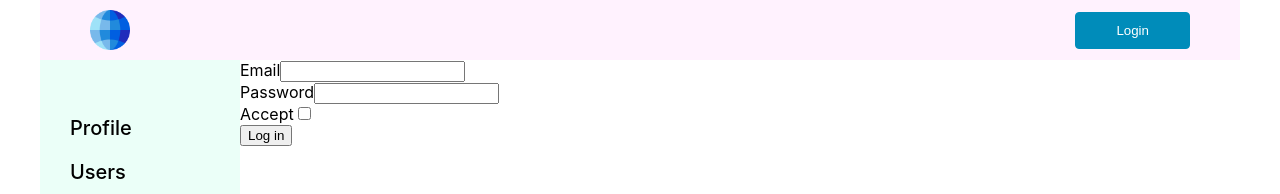
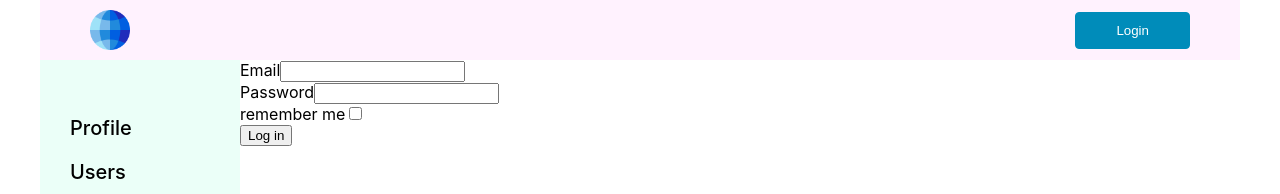
Before and after one commit to AnnaIgnatova/samurai-course, a React (Create React App) app: page /login in a window 1280 px wide. Shown: the top 194 px of the page. Built offline with nearby package versions, Linux system fonts and the light colour scheme; no server answers.

Commit message:
add login container

```diff
--- a/src/App.tsx
+++ b/src/App.tsx
@@ -8,7 +8,7 @@ import { NavbarContainer } from "./containers/NavbarContainer";
 import UsersContainer from "./containers/UsersContainer";
 import ProfileContainer from "./containers/ProfileContainer";
 import { AuthContainer } from "./containers/AuthContainer";
-import { Login } from "./components/Login";
+import { LoginContainer } from "./containers/LoginContainer";
 
 const App: React.FC = () => {
   return (
@@ -24,7 +24,7 @@ const App: React.FC = () => {
             <Route path="/music" element={<Music />} />
             <Route path="/settings" element={<Settings />} />
             <Route path="/users" element={<UsersContainer />} />
-            <Route path="/login" element={<Login />} />
+            <Route path="/login" element={<LoginContainer />} />
           </Routes>
         </div>
       </div>
--- a/src/api/index.ts
+++ b/src/api/index.ts
@@ -31,8 +31,9 @@ export const loginUser = async (
   rememberMe?: boolean,
   captcha?: boolean
 ) => {
+  console.log(email, password);
   return axiosInstance
-    .post(`/auth/login`, { email, password, rememberMe, captcha })
+    .post(`/auth/login`, { data: { email, password, rememberMe, captcha } })
     .then((res) => res);
 };
 
--- a/src/components/Login/index.tsx
+++ b/src/components/Login/index.tsx
@@ -1,4 +1,5 @@
 import React from "react";
+import { Navigate } from "react-router-dom";
 import { Field, reduxForm } from "redux-form";
 import "./style.module.css";
 
@@ -7,12 +8,16 @@ export interface LoginFormData {
   onSubmit?: any;
 }
 
-export const Login = () => {
+export const Login: React.FC<any> = ({ loginUserThunk, isAuth }) => {
   const handleSubmit = (values: any) => {
-    console.log(values);
+    loginUserThunk(values);
   };
 
-  return <LoginReduxForm onSubmit={handleSubmit} />;
+  return isAuth ? (
+    <Navigate to="/profile" />
+  ) : (
+    <LoginReduxForm onSubmit={handleSubmit} />
+  );
 };
 
 let LoginForm: React.FC<LoginFormData> = ({ handleSubmit }) => {
@@ -27,8 +32,8 @@ let LoginForm: React.FC<LoginFormData> = ({ handleSubmit }) => {
         <Field name="password" component="input" type="password" />
       </div>
       <div>
-        <label htmlFor="accept_data">Accept</label>
-        <Field name="accept_data" component="input" type="checkbox" />
+        <label htmlFor="rememberMe">remember me</label>
+        <Field name="rememberMe" component="input" type="checkbox" />
       </div>
       <button type="submit">Log in</button>
     </form>
@@ -36,6 +41,5 @@ let LoginForm: React.FC<LoginFormData> = ({ handleSubmit }) => {
 };
 
 let LoginReduxForm = reduxForm({
-  // a unique name for the form
   form: "login",
 })(LoginForm);
--- /dev/null
+++ b/src/containers/LoginContainer/index.tsx
@@ -0,0 +1,12 @@
+import { connect } from "react-redux";
+import { Login } from "../../components/Login";
+import { StateData } from "../../interfaces";
+import { loginUserThunk } from "../../redux/reducers/AuthReducer";
+
+const mapStateToProps = (state: StateData) => ({
+  isAuth: state.header.isAuth,
+});
+
+export const LoginContainer = connect(mapStateToProps, {
+  loginUserThunk,
+})(Login);
--- a/src/redux/reducers/AuthReducer.ts
+++ b/src/redux/reducers/AuthReducer.ts
@@ -63,6 +63,7 @@ export const authUserThunk = () => (dispatch: any) => {
 export const loginUserThunk =
   (email: string, password: string, rememberMe?: boolean, captcha?: boolean) =>
   (dispatch: any) => {
+    console.log(email);
     loginUser(email, password, rememberMe, captcha).then((res) => {
       if (!res.data.resultCode) {
         dispatch(authUserThunk());
```
